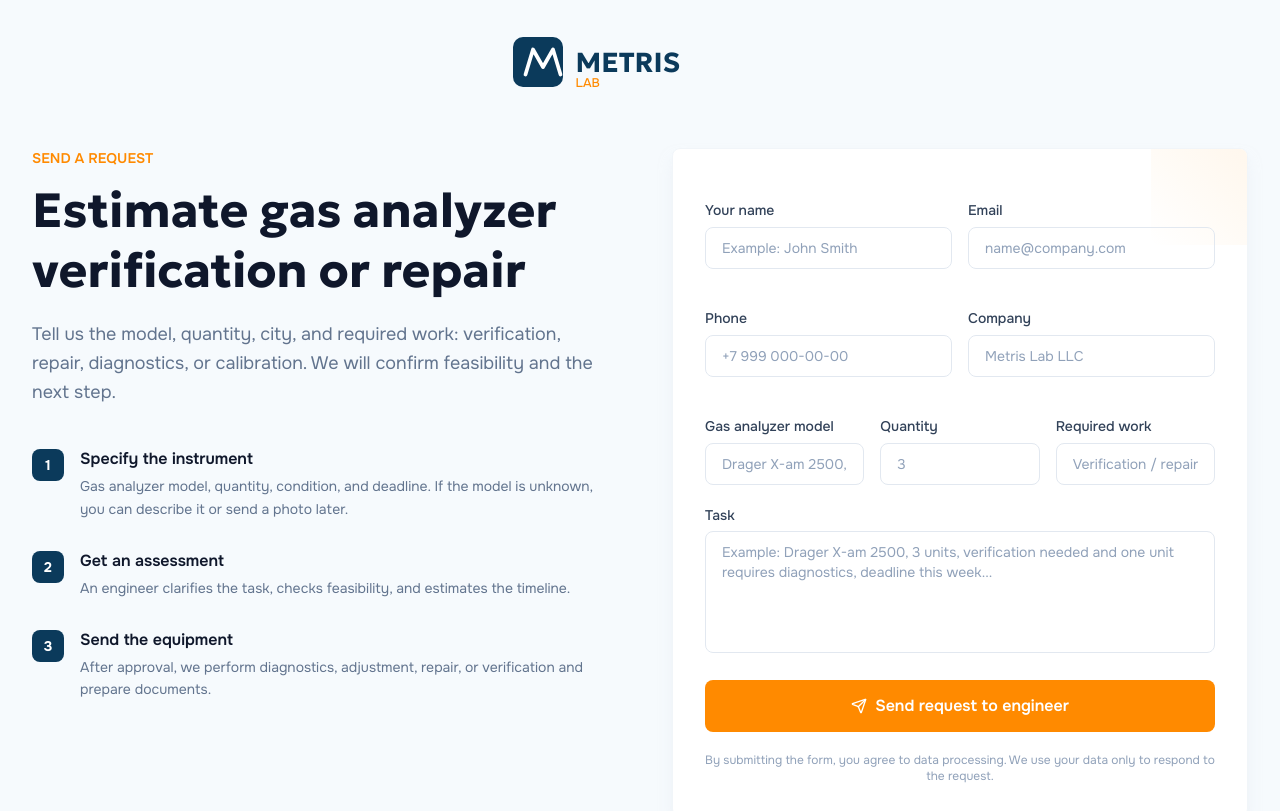
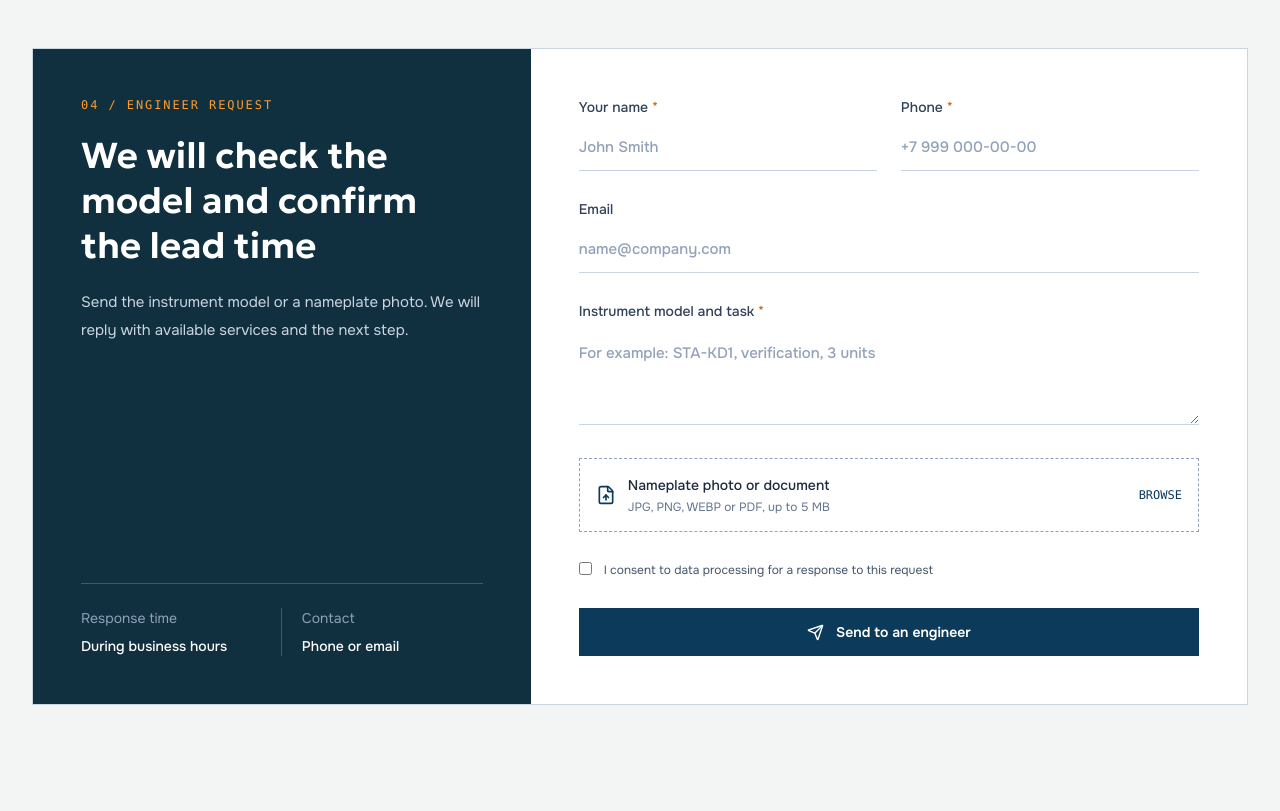
Before and after one commit to justGoty/metrislabweb, a React (Vite) app: page / in a window 1280 px wide. Shown: the part 6180-6991 px from the top of the page. Built offline with nearby package versions, Linux system fonts and the light colour scheme.

Commit message:
feat: подключить реальную форму заявок

```diff
--- a/src/components/ContactForm.tsx
+++ b/src/components/ContactForm.tsx
@@ -1,212 +1,338 @@
-import { useState } from 'react';
-import { CircleCheck as CheckCircle, Send, Sparkles } from 'lucide-react';
+import { useRef, useState } from 'react';
+import { AlertCircle, CheckCircle2, FileUp, LoaderCircle, Send } from 'lucide-react';
 import { useTranslation } from 'react-i18next';
-import Logo from './Logo';
 import { useScrollReveal } from '../lib/useScrollReveal';
 
+const MAX_FILE_SIZE = 5 * 1024 * 1024;
+const ACCEPTED_FILE_TYPES = ['image/jpeg', 'image/png', 'image/webp', 'application/pdf'];
+const FORM_LOADED_AT = Date.now();
+
+type SubmissionStatus = 'idle' | 'loading' | 'success' | 'error';
+
 export default function ContactForm() {
-  const { t } = useTranslation();
-  const [submitted, setSubmitted] = useState(false);
-  const [loading, setLoading] = useState(false);
+  const { i18n } = useTranslation();
+  const sectionRef = useScrollReveal();
+  const formRef = useRef<HTMLFormElement>(null);
+  const [status, setStatus] = useState<SubmissionStatus>('idle');
   const [error, setError] = useState('');
-  const headingRef = useScrollReveal();
-  const formRef = useScrollReveal();
+  const [fileName, setFileName] = useState('');
   const selectedModel = new URLSearchParams(window.location.search).get('model') ?? '';
+  const isRussian = i18n.resolvedLanguage?.startsWith('ru') !== false;
 
-  async function handleSubmit(e: React.FormEvent<HTMLFormElement>) {
-    e.preventDefault();
-    setLoading(true);
+  const copy = isRussian
+    ? {
+        eyebrow: 'Заявка инженеру',
+        title: 'Проверим модель и уточним срок',
+        description:
+          'Пришлите модель прибора или фотографию шильдика. Ответим по возможности работ и следующему шагу.',
+        response: 'Ответ на заявку',
+        responseValue: 'В рабочее время',
+        channel: 'Связь',
+        channelValue: 'Телефон или email',
+        name: 'Ваше имя',
+        namePlaceholder: 'Иван Петров',
+        phone: 'Телефон',
+        phonePlaceholder: '+7 999 000-00-00',
+        email: 'Email',
+        emailPlaceholder: 'name@company.ru',
+        request: 'Модель прибора и задача',
+        requestPlaceholder: 'Например: СТА-КД1, поверка 3 шт.',
+        attachment: 'Фото шильдика или документ',
+        attachmentHint: 'JPG, PNG, WEBP или PDF, до 5 МБ',
+        attachmentSelected: 'Выбран файл:',
+        consent: 'Согласен на обработку данных для ответа на заявку',
+        submit: 'Отправить инженеру',
+        sending: 'Отправляем',
+        successTitle: 'Заявка отправлена',
+        successText: 'Инженер получил данные и свяжется с вами по указанным контактам.',
+        another: 'Отправить ещё одну',
+        genericError: 'Не удалось отправить заявку. Попробуйте ещё раз или позвоните нам.',
+        fileTooLarge: 'Файл превышает 5 МБ.',
+        fileTypeError: 'Допустимы только JPG, PNG, WEBP и PDF.',
+      }
+    : {
+        eyebrow: 'Engineer request',
+        title: 'We will check the model and confirm the lead time',
+        description:
+          'Send the instrument model or a nameplate photo. We will reply with available services and the next step.',
+        response: 'Response time',
+        responseValue: 'During business hours',
+        channel: 'Contact',
+        channelValue: 'Phone or email',
+        name: 'Your name',
+        namePlaceholder: 'John Smith',
+        phone: 'Phone',
+        phonePlaceholder: '+7 999 000-00-00',
+        email: 'Email',
+        emailPlaceholder: 'name@company.com',
+        request: 'Instrument model and task',
+        requestPlaceholder: 'For example: STA-KD1, verification, 3 units',
+        attachment: 'Nameplate photo or document',
+        attachmentHint: 'JPG, PNG, WEBP or PDF, up to 5 MB',
+        attachmentSelected: 'Selected file:',
+        consent: 'I consent to data processing for a response to this request',
+        submit: 'Send to an engineer',
+        sending: 'Sending',
+        successTitle: 'Request sent',
+        successText: 'The engineer has received the details and will contact you shortly.',
+        another: 'Send another request',
+        genericError: 'The request could not be sent. Please try again or call us.',
+        fileTooLarge: 'The file is larger than 5 MB.',
+        fileTypeError: 'Only JPG, PNG, WEBP and PDF files are accepted.',
+      };
+
+  function validateFile(file: File | null) {
+    if (!file || file.size === 0) return '';
+    if (file.size > MAX_FILE_SIZE) return copy.fileTooLarge;
+    if (!ACCEPTED_FILE_TYPES.includes(file.type)) return copy.fileTypeError;
+    return '';
+  }
+
+  function handleFileChange(event: React.ChangeEvent<HTMLInputElement>) {
+    const file = event.target.files?.[0] ?? null;
+    const validationError = validateFile(file);
+
+    if (validationError) {
+      event.target.value = '';
+      setFileName('');
+      setError(validationError);
+      setStatus('error');
+      return;
+    }
+
+    setFileName(file?.name ?? '');
     setError('');
+    setStatus('idle');
+  }
+
+  async function handleSubmit(event: React.FormEvent<HTMLFormElement>) {
+    event.preventDefault();
+    if (status === 'loading') return;
+
+    const form = event.currentTarget;
+    const formData = new FormData(form);
+    const attachment = formData.get('attachment');
+    const validationError = attachment instanceof File ? validateFile(attachment) : '';
+
+    if (validationError) {
+      setError(validationError);
+      setStatus('error');
+      return;
+    }
+
+    formData.set('started_at', String(FORM_LOADED_AT));
+    setStatus('loading');
+    setError('');
+
     try {
-      await new Promise((r) => setTimeout(r, 800));
-      setSubmitted(true);
-    } catch {
-      setError(t('contact.form_error'));
-    } finally {
-      setLoading(false);
+      const response = await fetch('/api/contact.php', {
+        method: 'POST',
+        headers: { Accept: 'application/json' },
+        body: formData,
+      });
+      const payload = (await response.json().catch(() => null)) as
+        | { ok?: boolean; error?: string }
+        | null;
+
+      if (!response.ok || !payload?.ok) {
+        throw new Error(payload?.error || copy.genericError);
+      }
+
+      form.reset();
+      setFileName('');
+      setStatus('success');
+    } catch (submissionError) {
+      setError(submissionError instanceof Error ? submissionError.message : copy.genericError);
+      setStatus('error');
     }
   }
 
-  const steps = [
-    { title: t('contact.step1'), desc: t('contact.step1_desc') },
-    { title: t('contact.step2'), desc: t('contact.step2_desc') },
-    { title: t('contact.step3'), desc: t('contact.step3_desc') },
-  ];
+  function resetForm() {
+    formRef.current?.reset();
+    setFileName('');
+    setError('');
+    setStatus('idle');
+  }
+
+  const fieldClass =
+    'mt-2 w-full border-0 border-b border-slate-300 bg-transparent px-0 py-3 text-[15px] text-slate-950 placeholder:text-slate-400 focus:border-[#0b3a5b] focus:ring-0 disabled:cursor-wait disabled:opacity-60';
 
   return (
-    <section id="contact" className="py-24 bg-[#f6fafd] relative overflow-hidden">
-      {/* Background decoration */}
-      <div className="absolute inset-x-0 top-0 h-px bg-gradient-to-r from-transparent via-[#ff8a00]/50 to-transparent pointer-events-none" />
+    <section id="contact" className="bg-[#f3f5f5] py-20 lg:py-28">
+      <div ref={sectionRef} className="reveal-up mx-auto max-w-7xl px-6 lg:px-8">
+        <div className="grid overflow-hidden border border-slate-300 bg-white lg:grid-cols-[0.82fr_1.18fr]">
+          <div className="flex flex-col justify-between bg-[#102f3f] p-7 text-white sm:p-10 lg:p-12">
+            <div>
+              <p className="mb-5 font-mono text-xs uppercase tracking-[0.16em] text-[#ff9d2e]">
+                04 / {copy.eyebrow}
+              </p>
+              <h2 className="max-w-lg text-3xl font-semibold leading-tight sm:text-4xl">{copy.title}</h2>
+              <p className="mt-5 max-w-xl text-[15px] leading-7 text-slate-300">{copy.description}</p>
+            </div>
 
-      <div className="relative max-w-7xl mx-auto px-6 lg:px-8">
-        <div className="mb-14 flex justify-center hero-fade-scale">
-          <Logo height={60} scheme="light" />
-        </div>
-        <div className="grid lg:grid-cols-2 gap-16 items-start">
-          <div ref={headingRef} className="reveal-left">
-            <p className="text-[#ff8a00] font-semibold text-sm uppercase mb-3">
-              {t('contact.label')}
-            </p>
-            <h2 className="text-4xl lg:text-5xl font-bold text-slate-900 leading-tight mb-5">
-              {t('contact.headline')}
-            </h2>
-            <p className="text-slate-500 text-lg leading-relaxed mb-10">
-              {t('contact.description')}
-            </p>
-            <div className="space-y-7">
-              {steps.map((step, i) => (
-                <div key={step.title} className="flex gap-4 group cursor-default">
-                  <div className="w-8 h-8 bg-[#0b3a5b] text-white rounded-lg flex items-center justify-center text-sm font-bold flex-shrink-0 mt-0.5 group-hover:scale-110 group-hover:shadow-lg group-hover:shadow-orange-200 transition-all duration-300">
-                    {i + 1}
-                  </div>
-                  <div>
-                    <p className="font-semibold text-slate-900 mb-1 group-hover:text-[#ff8a00] transition-colors">{step.title}</p>
-                    <p className="text-slate-500 text-sm leading-relaxed">{step.desc}</p>
-                  </div>
-                </div>
-              ))}
-            </div>
+            <dl className="mt-12 grid grid-cols-2 border-t border-white/20 pt-6 text-sm">
+              <div className="border-r border-white/20 pr-4">
+                <dt className="text-slate-400">{copy.response}</dt>
+                <dd className="mt-2 font-medium text-white">{copy.responseValue}</dd>
+              </div>
+              <div className="pl-5">
+                <dt className="text-slate-400">{copy.channel}</dt>
+                <dd className="mt-2 font-medium text-white">{copy.channelValue}</dd>
+              </div>
+            </dl>
           </div>
 
-          <div ref={formRef} className="reveal-right">
-            <div className="bg-white rounded-lg p-8 shadow-lg shadow-slate-200/50 border border-slate-100 relative overflow-hidden">
-              {/* Decorative corner */}
-              <div className="absolute top-0 right-0 w-24 h-24 bg-gradient-to-bl from-orange-50 to-transparent rounded-bl-lg pointer-events-none" />
+          <div className="p-7 sm:p-10 lg:p-12">
+            {status === 'success' ? (
+              <div className="flex min-h-[430px] flex-col items-start justify-center" role="status">
+                <CheckCircle2 aria-hidden="true" className="text-emerald-700" size={38} strokeWidth={1.6} />
+                <h3 className="mt-6 text-2xl font-semibold text-slate-950">{copy.successTitle}</h3>
+                <p className="mt-3 max-w-md text-[15px] leading-7 text-slate-600">{copy.successText}</p>
+                <button
+                  type="button"
+                  onClick={resetForm}
+                  className="mt-8 border-b border-[#0b3a5b] pb-1 text-sm font-semibold text-[#0b3a5b] transition-colors hover:border-[#ff8a00] hover:text-[#d96d00]"
+                >
+                  {copy.another}
+                </button>
+              </div>
+            ) : (
+              <form
+                ref={formRef}
+                action="/api/contact.php"
+                method="post"
+                encType="multipart/form-data"
+                onSubmit={handleSubmit}
+              >
+                <input type="hidden" name="started_at" value={FORM_LOADED_AT} />
+                <div className="absolute -left-[10000px] top-auto h-px w-px overflow-hidden" aria-hidden="true">
+                  <label htmlFor="contact-website">Website</label>
+                  <input id="contact-website" name="website" type="text" tabIndex={-1} autoComplete="off" />
+                </div>
 
-              {submitted ? (
-                <div className="text-center py-10 relative">
-                  <div className="w-16 h-16 bg-emerald-50 rounded-full flex items-center justify-center mx-auto mb-5 animate-bounce">
-                    <CheckCircle size={32} className="text-emerald-600" />
-                  </div>
-                  <Sparkles size={20} className="absolute top-8 right-16 text-amber-400 animate-pulse" />
-                  <Sparkles size={14} className="absolute top-16 left-20 text-[#1d9bf0] animate-pulse" style={{ animationDelay: '500ms' }} />
-                  <h3 className="text-xl font-bold text-slate-900 mb-2">{t('contact.success_title')}</h3>
-                  <p className="text-slate-500 text-sm leading-relaxed mb-8">{t('contact.success_desc')}</p>
-                  <button
-                    onClick={() => setSubmitted(false)}
-                    className="px-6 py-2.5 bg-[#ff8a00] text-white text-sm font-semibold rounded-lg hover:bg-[#e67600] active:scale-95 transition-all"
-                  >
-                    {t('contact.success_btn')}
-                  </button>
-                </div>
-              ) : (
-                <form onSubmit={handleSubmit} className="space-y-5 relative">
-                  <div className="grid sm:grid-cols-2 gap-4">
-                    <div>
-                      <label className="flex min-h-10 items-end text-sm font-medium text-slate-700 mb-1.5 leading-snug">
-                        {t('contact.form_name')}
-                      </label>
+                <fieldset disabled={status === 'loading'} className="space-y-7">
+                  <div className="grid gap-6 sm:grid-cols-2">
+                    <label className="text-sm font-medium text-slate-700">
+                      {copy.name} <span className="text-[#d96d00]">*</span>
                       <input
+                        className={fieldClass}
                         type="text"
+                        name="name"
                         required
-                        placeholder={t('contact.form_name_placeholder')}
-                        className="input-animated w-full px-4 py-2.5 rounded-lg border border-slate-200 text-sm text-slate-900 placeholder-slate-400 focus:outline-none focus:ring-2 focus:ring-[#1d9bf0] focus:border-transparent"
+                        minLength={2}
+                        maxLength={100}
+                        autoComplete="name"
+                        placeholder={copy.namePlaceholder}
                       />
-                    </div>
-                    <div>
-                      <label className="flex min-h-10 items-end text-sm font-medium text-slate-700 mb-1.5 leading-snug">
-                        {t('contact.form_email')}
-                      </label>
+                    </label>
+                    <label className="text-sm font-medium text-slate-700">
+                      {copy.phone} <span className="text-[#d96d00]">*</span>
                       <input
-                        type="email"
+                        className={fieldClass}
+                        type="tel"
+                        name="phone"
                         required
-                        placeholder={t('contact.form_email_placeholder')}
-                        className="input-animated w-full px-4 py-2.5 rounded-lg border border-slate-200 text-sm text-slate-900 placeholder-slate-400 focus:outline-none focus:ring-2 focus:ring-[#1d9bf0] focus:border-transparent"
+                        minLength={7}
+                        maxLength={25}
+                        autoComplete="tel"
+                        inputMode="tel"
+                        pattern="[+0-9()\s-]{7,25}"
+                        placeholder={copy.phonePlaceholder}
                       />
-                    </div>
-                  </div>
-                  <div className="grid sm:grid-cols-2 gap-4">
-                    <div>
-                      <label className="flex min-h-10 items-end text-sm font-medium text-slate-700 mb-1.5 leading-snug">
-                        {t('contact.form_phone')}
-                      </label>
-                      <input
-                        type="tel"
-                        placeholder={t('contact.form_phone_placeholder')}
-                        className="input-animated w-full px-4 py-2.5 rounded-lg border border-slate-200 text-sm text-slate-900 placeholder-slate-400 focus:outline-none focus:ring-2 focus:ring-[#1d9bf0] focus:border-transparent"
-                      />
-                    </div>
-                    <div>
-                      <label className="flex min-h-10 items-end text-sm font-medium text-slate-700 mb-1.5 leading-snug">
-                        {t('contact.form_company')}
-                      </label>
-                      <input
-                        type="text"
-                        placeholder={t('contact.form_company_placeholder')}
-                        className="input-animated w-full px-4 py-2.5 rounded-lg border border-slate-200 text-sm text-slate-900 placeholder-slate-400 focus:outline-none focus:ring-2 focus:ring-[#1d9bf0] focus:border-transparent"
-                      />
-                    </div>
-                  </div>
-                  <div className="grid sm:grid-cols-3 gap-4">
-                    <div>
-                      <label className="flex min-h-10 items-end text-sm font-medium text-slate-700 mb-1.5 leading-snug">
-                        {t('contact.form_model')}
-                      </label>
-                      <input
-                        type="text"
-                        name="model"
-                        defaultValue={selectedModel}
-                        placeholder={t('contact.form_model_placeholder')}
-                        className="input-animated w-full px-4 py-2.5 rounded-lg border border-slate-200 text-sm text-slate-900 placeholder-slate-400 focus:outline-none focus:ring-2 focus:ring-[#1d9bf0] focus:border-transparent"
-                      />
-                    </div>
-                    <div>
-                      <label className="flex min-h-10 items-end text-sm font-medium text-slate-700 mb-1.5 leading-snug">
-                        {t('contact.form_count')}
-                      </label>
-                      <input
-                        type="number"
-                        min="1"
-                        placeholder={t('contact.form_count_placeholder')}
-                        className="input-animated w-full px-4 py-2.5 rounded-lg border border-slate-200 text-sm text-slate-900 placeholder-slate-400 focus:outline-none focus:ring-2 focus:ring-[#1d9bf0] focus:border-transparent"
-                      />
-                    </div>
-                    <div>
-                      <label className="flex min-h-10 items-end text-sm font-medium text-slate-700 mb-1.5 leading-snug">
-                        {t('contact.form_need')}
-                      </label>
-                      <input
-                        type="text"
-                        placeholder={t('contact.form_need_placeholder')}
-                        className="input-animated w-full px-4 py-2.5 rounded-lg border border-slate-200 text-sm text-slate-900 placeholder-slate-400 focus:outline-none focus:ring-2 focus:ring-[#1d9bf0] focus:border-transparent"
-                      />
-                    </div>
-                  </div>
-                  <div>
-                    <label className="block text-sm font-medium text-slate-700 mb-1.5">
-                      {t('contact.form_message')}
                     </label>
-                    <textarea
-                      required
-                      rows={5}
-                      placeholder={t('contact.form_placeholder')}
-                      className="input-animated w-full px-4 py-2.5 rounded-lg border border-slate-200 text-sm text-slate-900 placeholder-slate-400 focus:outline-none focus:ring-2 focus:ring-[#1d9bf0] focus:border-transparent resize-none"
-                    />
                   </div>
 
-                  {error && <p className="text-sm text-red-600">{error}</p>}
+                  <label className="block text-sm font-medium text-slate-700">
+                    {copy.email}
+                    <input
+                      className={fieldClass}
+                      type="email"
+                      name="email"
+                      maxLength={254}
+                      autoComplete="email"
+                      placeholder={copy.emailPlaceholder}
+                    />
+                  </label>
+
+                  <label className="block text-sm font-medium text-slate-700">
+                    {copy.request} <span className="text-[#d96d00]">*</span>
+                    <textarea
+                      className={`${fieldClass} min-h-24 resize-y leading-6`}
+                      name="request"
+                      required
+                      minLength={3}
+                      maxLength={1000}
+                      defaultValue={selectedModel ? `${selectedModel}, ` : ''}
+                      placeholder={copy.requestPlaceholder}
+                    />
+                  </label>
+
+                  <div>
+                    <label
+                      htmlFor="contact-attachment"
+                      className="flex cursor-pointer items-center justify-between gap-4 border border-dashed border-slate-400 px-4 py-4 transition-colors hover:border-[#0b3a5b] hover:bg-slate-50 focus-within:border-[#0b3a5b]"
+                    >
+                      <span className="flex min-w-0 items-center gap-3">
+                        <FileUp aria-hidden="true" className="shrink-0 text-[#0b3a5b]" size={20} />
+                        <span className="min-w-0">
+                          <span className="block text-sm font-medium text-slate-800">{copy.attachment}</span>
+                          <span className="mt-1 block text-xs text-slate-500">{copy.attachmentHint}</span>
+                        </span>
+                      </span>
+                      <span className="shrink-0 font-mono text-xs uppercase text-[#0b3a5b]">Browse</span>
+                      <input
+                        id="contact-attachment"
+                        className="sr-only"
+                        type="file"
+                        name="attachment"
+                        accept=".jpg,.jpeg,.png,.webp,.pdf,image/jpeg,image/png,image/webp,application/pdf"
+                        onChange={handleFileChange}
+                      />
+                    </label>
+                    {fileName && (
+                      <p className="mt-2 truncate text-xs text-slate-600">
+                        {copy.attachmentSelected} <span className="font-medium text-slate-900">{fileName}</span>
+                      </p>
+                    )}
+                  </div>
+
+                  <label className="flex items-start gap-3 text-xs leading-5 text-slate-600">
+                    <input
+                      type="checkbox"
+                      name="privacy_consent"
+                      value="1"
+                      required
+                      className="mt-0.5 rounded-none border-slate-400 text-[#0b3a5b] focus:ring-[#0b3a5b]"
+                    />
+                    <span>{copy.consent}</span>
+                  </label>
+
+                  {status === 'error' && error && (
+                    <div className="flex gap-3 border-l-2 border-red-700 bg-red-50 px-4 py-3 text-sm text-red-800" role="alert">
+                      <AlertCircle aria-hidden="true" className="mt-0.5 shrink-0" size={18} />
+                      <span>{error}</span>
+                    </div>
+                  )}
 
                   <button
                     type="submit"
-                    disabled={loading}
-                    className="btn-glow w-full py-3.5 bg-[#ff8a00] text-white font-semibold rounded-lg hover:bg-[#e67600] active:scale-[0.98] transition-all disabled:opacity-60 disabled:cursor-not-allowed flex items-center justify-center gap-2"
+                    className="flex min-h-12 w-full items-center justify-center gap-3 bg-[#0b3a5b] px-6 py-3 text-sm font-semibold text-white transition-colors hover:bg-[#102f3f] focus:outline-none focus-visible:ring-2 focus-visible:ring-[#ff8a00] focus-visible:ring-offset-2 disabled:cursor-wait disabled:opacity-70"
                   >
-                    {loading ? (
+                    {status === 'loading' ? (
                       <>
-                        <div className="w-4 h-4 border-2 border-white/30 border-t-white rounded-full animate-spin" />
-                        {t('contact.form_sending')}
+                        <LoaderCircle aria-hidden="true" className="animate-spin" size={18} />
+                        {copy.sending}
                       </>
                     ) : (
                       <>
-                        <Send size={16} />
-                        {t('contact.form_submit')}
+                        <Send aria-hidden="true" size={17} />
+                        {copy.submit}
                       </>
                     )}
                   </button>
-                  <p className="text-xs text-slate-400 text-center">{t('contact.form_privacy')}</p>
-                </form>
-              )}
-            </div>
+                </fieldset>
+              </form>
+            )}
           </div>
         </div>
       </div>
```
Also changed, not shown: 1 other file (tests, documents, lock files or other folders).
